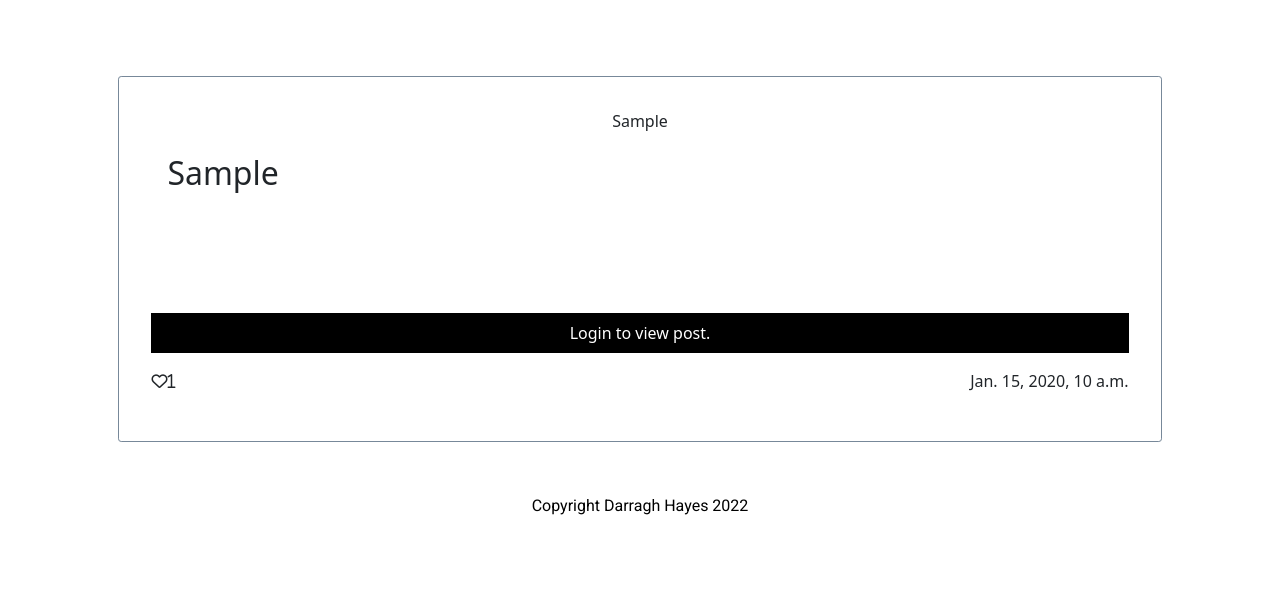
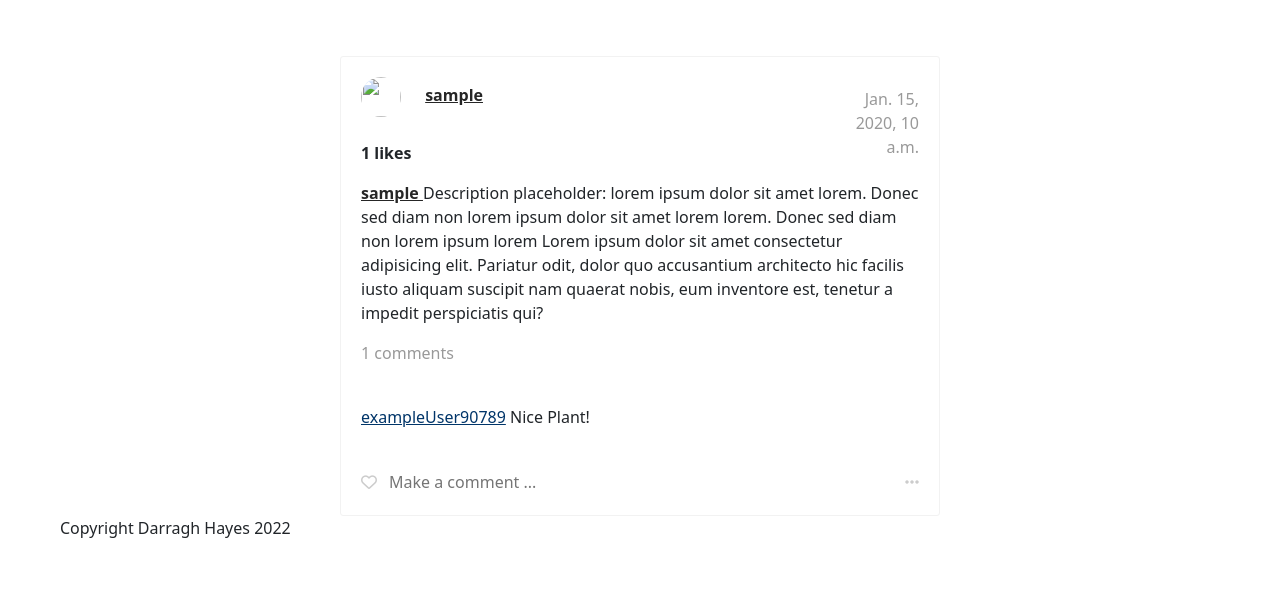
Before and after one commit to DazHaze/PlantGram, a Django app: page / in a window 1280 px wide. Shown: the top 599 px of the page. Run offline with Django 3.2, Linux system fonts and the light colour scheme; tables that the repository leaves empty hold one stand-in row (values such as "Sample post"); some libraries are stand-ins or nearby versions.

Commit message:
new styling for plant cards

```diff
--- a/PlantGram/settings.py
+++ b/PlantGram/settings.py
@@ -25,7 +25,7 @@
 SECRET_KEY = os.environ.get('SECRET_KEY')
 
 # SECURITY WARNING: don't run with debug turned on in production!
-DEBUG = False
+DEBUG = True
 
 X_FRAME_OPTIONS = 'SAMEORIGIN'
 
--- a/static/css/style.css
+++ b/static/css/style.css
@@ -1,85 +1,97 @@
-.scrolled-down{
-    transform:translateY(-100%); transition: all 0.3s ease-in-out;
-  }
-  .scrolled-up{
-    transform:translateY(0); transition: all 0.3s ease-in-out;
-  }
-
-.post-card{
-    display: flex;
-    flex-direction: column;
-    align-items: center;
-    width: 80%;
-    height: auto;
-    padding: 2rem;
-    margin: 20px;
-    border: 1px solid lightslategrey;
-    border-radius: 0.2rem;
-}
-
-p{
+body{
+	background-color: #fafafa;
+	padding: 60px;
+	font-family: 'Droid Sans', sans-serif;
 
 }
 
-.brand{
-    font-family: 'Roboto', sans-serif;
-    color: white;
-    background-color: green;
-    border-radius: 0.2rem;
-    padding: 0.5rem;
+a{
+  text-decoration: none;
 }
 
-.post-image img{
-    width: 80%;
-    height: auto;
+.Instagram-card{
+	background: #ffffff;
+	border: 1px solid #f2f2f2;
+	border-radius: 3px;
+	width: 100%;
+	max-width: 600px;
+	margin: auto;
+}
+
+.Instagram-card-header{
+	padding: 20px;
+	height: 40px;
+}
+
+.Instagram-card-user-image{
+	border-radius: 50%;
+	width: 40px;
+	height: 40px;
+	/* vertical-align: middle; */
+}
+
+.Instagram-card-time{
+	float: right;
+	width: 80px;
+	padding-top:10px;
+	text-align: right;
+	color: #999;
+}
+
+.Instagram-card-user-name{
+	margin-left:20px;
+	font-weight:bold;
+  color: #262626;
+}
+
+.Instagram-card-content{
+  padding: 20px;
+}
+
+.Likes{
+  font-weight: bold;
+}
+
+.Instagram-card-content-user{
+  font-weight: bold;
+  color: #262626;
+}
+
+.hashtag{
+  color: #003569;
+}
+
+.comments{
+  color:#999;
+}
+
+.user-comment{
+  color: #003569;
+}
+
+.Instagram-card-footer{
+  padding: 20px;
+  display: flex;
+  align-items: center;
+}
+
+hr{
+  border: none;
+  border-bottom: 1px solid #ccc;
+  margin-top: 30px;
+  margin-bottom: 0px;
+  padding-bottom: 0px;
+
 }
 
 
-.post-author{
-    align-self: start;
-    padding-left: 1rem;
-    font-size: 2rem;
-    text-transform: capitalize;
+.footer-action-icons{
+  font-size: 16px;
+  color: #ccc;
 }
 
-.post-image{
-
-    width: 100%;
-
+.comments-input{
+  border: none;
+  margin-left: 10px;
+  width: 100%;
 }
-
-.post-image a{
-    display: flex;
-    justify-content: center;
-}
-
-.card-controls{
-    width: 100%;
-    display: flex;
-    flex-direction: row;
-    justify-content: space-between;
-}
-
-.card-controls i{
-    align-self: start !important;
-}
-
-.zoom {
-    padding: 50px;
-    transition: transform .2s;
-    width: 200px;
-    height: 200px;
-    margin: 0 auto;
-  }
-
-  .zoom:hover {
-    transform: scale(0.9);
-  }
-
-footer {
-    color: black;
-    padding-top: 2rem;
-    font-family: roboto, sans-serif;
-    text-align: center;
-    margin: 0 auto;
-}
--- a/templates/base.html
+++ b/templates/base.html
@@ -15,12 +15,12 @@
     <link rel="preconnect" href="https://fonts.gstatic.com" crossorigin>
     <link href="https://fonts.googleapis.com/css2?family=Roboto&display=swap" rel="stylesheet">
     <meta name="viewport" content="width=device-width, initial-scale=1" />
+    <link rel="stylesheet" href="{% static 'css/style.css' %}">
     <link href="https://cdn.jsdelivr.net/npm/bootstrap@5.0.1/dist/css/bootstrap.min.css" rel="stylesheet"
         integrity="sha384-+0n0xVW2eSR5OomGNYDnhzAbDsOXxcvSN1TPprVMTNDbiYZCxYbOOl7+AMvyTG2x" crossorigin="anonymous">
     <script src="https://cdn.jsdelivr.net/npm/bootstrap@5.0.1/dist/js/bootstrap.bundle.min.js"
         integrity="sha384-gtEjrD/SeCtmISkJkNUaaKMoLD0//ElJ19smozuHV6z3Iehds+3Ulb9Bn9Plx0x4" crossorigin="anonymous">
     </script>
-    <link rel="stylesheet" href="{% static 'css/style.css' %}">
     <script src="https://kit.fontawesome.com/966dc3bd5a.js" crossorigin="anonymous"></script>
 </head>
 
--- a/templates/index.html
+++ b/templates/index.html
@@ -11,11 +11,9 @@
 </head>
 
 <body>
-    <div class="col-12">
-        <div class="row flex-d justify-content-center">
+    <!-- <div class="row flex-d justify-content-center">
         {% for post in posts %}
         <div class="post-card">
-
             <div class="card-content">
                 <p>{{ post.caption}}</p>
             </div>
@@ -36,7 +34,8 @@
                 {% else %}
                 <div>
                     <img src="{{ post.featured_image.url}}" class="zoom" alt="">
-                        <p style="text-align:center; background-color:black; color:white; padding:0.5rem;">Login to view post.</p>
+                    <p style="text-align:center; background-color:black; color:white; padding:0.5rem;">Login to view
+                        post.</p>
                 </div>
                 {% endif %}
             </div>
@@ -50,8 +49,57 @@
         </div>
         {% endfor %}
 
+    </div> -->
+    {% for post in posts %}
+    <div class="Instagram-card">
+        <div class="Instagram-card-header">
+            <!-- <img src="https://scontent-mia1-2.cdninstagram.com/t51.2885-19/11351720_883119395071375_1326111195_a.jpg"class="Instagram-card-user-image"> -->
+            {% if "placeholder" in post.author.profile.image.url %}
+            <img src="https://w7.pngwing.com/pngs/304/275/png-transparent-user-profile-computer-icons-profile-miscellaneous-logo-monochrome-thumbnail.png"
+                class="Instagram-card-user-image" alt="">
+            {% else %}
+            <img src="{{ post.author.profile.image.url }}" class="Instagram-card-user-image" alt="">
+            {% endif %}
+            <a class="Instagram-card-user-name" href="https://www.instagram.com/rogersbase/"> {{ post.author }} </a>
+            <div class="Instagram-card-time"> {{post.created_on}} </div>
         </div>
+
+        <div class="Instagram-card-image">
+            <!-- <img src= "https://scontent-mia1-2.cdninstagram.com/t51.2885-15/s640x640/sh0.08/e35/16123953_1838454153060984_5963456318336401408_n.jpg" height=600px/> -->
+            {% if user.is_authenticated %}
+            <a href="{% url 'plants:post_detail' post.slug  %}">
+                <img src="{{ post.featured_image.url}}" height="600px" alt="">
+            </a>
+            {% else %}
+            <div>
+                <img src="{{ post.featured_image.url}}" height="600px" alt="">
+                <!-- <p style="text-align:center; background-color:black; color:white; padding:0.5rem;">Login to view
+                        post.</p> -->
             </div>
+            {% endif %}
+        </div>
+
+        <div class="Instagram-card-content">
+            <p class="Likes">{{ post.number_of_likes}} likes</p>
+            <p><a class="Instagram-card-content-user">
+                    {{ post.author }}
+                </a>
+                Description placeholder: lorem ipsum dolor sit amet lorem. Donec sed diam non lorem ipsum dolor sit amet
+                lorem lorem. Donec sed diam non lorem ipsum lorem Lorem ipsum dolor sit amet consectetur adipisicing
+                elit. Pariatur odit, dolor quo accusantium architecto hic facilis iusto aliquam suscipit nam quaerat
+                nobis, eum inventore est, tenetur a impedit perspiciatis qui?</p>
+            <p class="comments">1 comments</p>
+            <br><a class="user-comment" href="https://www.instagram.com">exampleUser90789</a> Nice Plant!</br>
+        </div>
+
+        <div class="Instagram-card-footer">
+            <a class="footer-action-icons" href="#"><i class="fa fa-heart-o"></i></a>
+            <input class="comments-input" type="text" placeholder="Make a comment ..." />
+            <a class="footer-action-icons" href="#"><i class="fa fa-ellipsis-h"></i></a>
+        </div>
+
+    </div>
+    {% endfor %}
 </body>
 
 </html>
```
Lines whose indentation alone changed are shown as unchanged.
